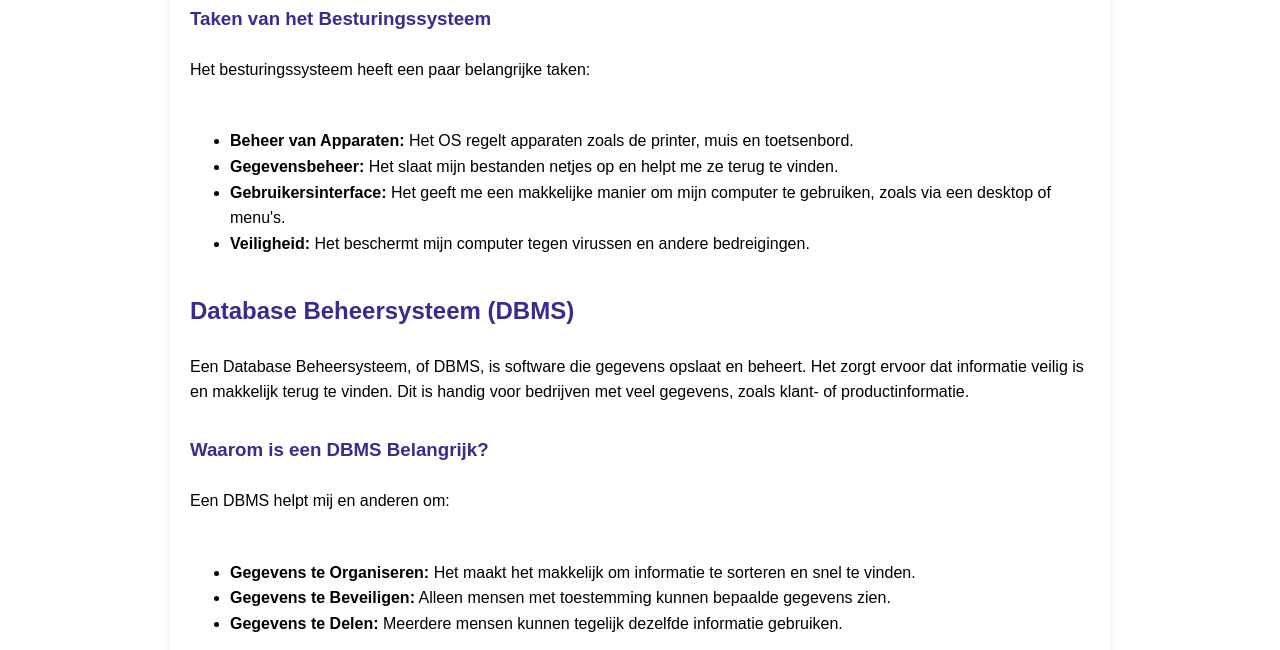
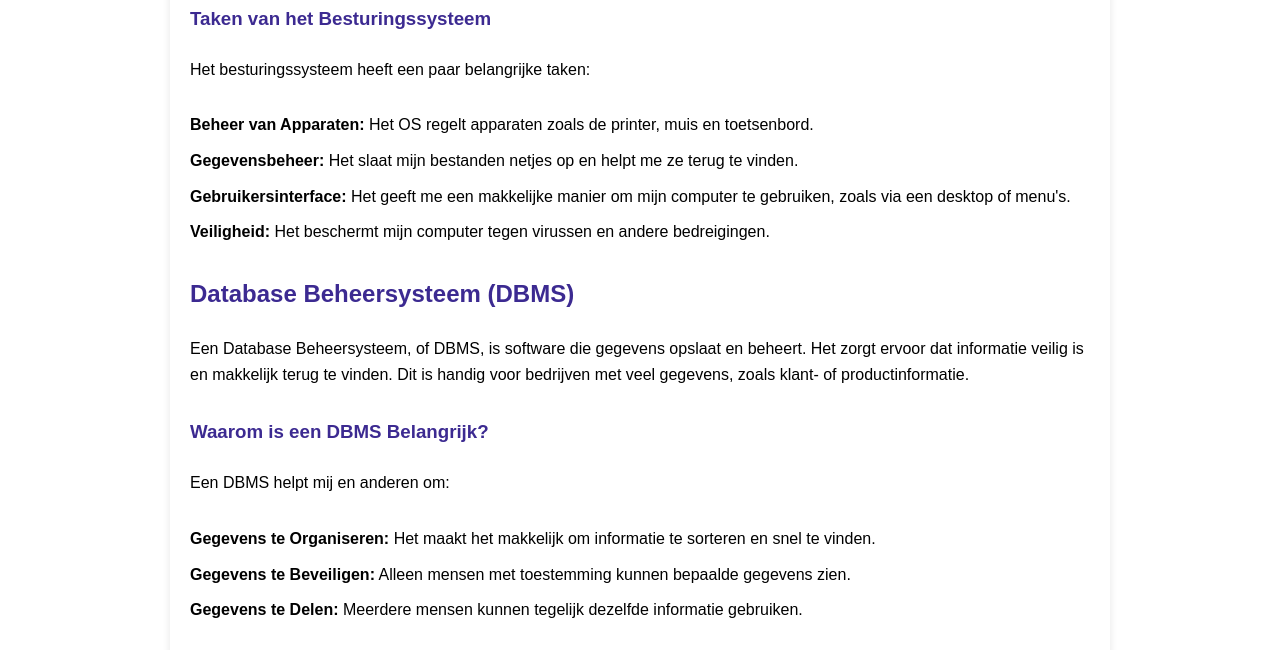
Before and after one commit to Nizaro9/Nizaro9.github.io, a plain HTML site: page logischelaag.html in a window 1280 px wide. Shown: the part 390-1040 px from the top of the page. Drawn offline with Linux system fonts and the light colour scheme.

Commit message:
Update logischelaag.html

```diff
--- a/logischelaag.html
+++ b/logischelaag.html
@@ -49,24 +49,23 @@
 
         <h3>Taken van het Besturingssysteem</h3>
         <p>Het besturingssysteem heeft een paar belangrijke taken:</p>
-        <ul>
-            <li><strong>Beheer van Apparaten:</strong> Het OS regelt apparaten zoals de printer, muis en toetsenbord.</li>
-            <li><strong>Gegevensbeheer:</strong> Het slaat mijn bestanden netjes op en helpt me ze terug te vinden.</li>
-            <li><strong>Gebruikersinterface:</strong> Het geeft me een makkelijke manier om mijn computer te gebruiken, zoals via een desktop of menu's.</li>
-            <li><strong>Veiligheid:</strong> Het beschermt mijn computer tegen virussen en andere bedreigingen.</li>
-        </ul>
+   <div>
+    <p><strong>Beheer van Apparaten:</strong> Het OS regelt apparaten zoals de printer, muis en toetsenbord.</p>
+    <p><strong>Gegevensbeheer:</strong> Het slaat mijn bestanden netjes op en helpt me ze terug te vinden.</p>
+    <p><strong>Gebruikersinterface:</strong> Het geeft me een makkelijke manier om mijn computer te gebruiken, zoals via een desktop of menu's.</p>
+    <p><strong>Veiligheid:</strong> Het beschermt mijn computer tegen virussen en andere bedreigingen.</p>
+</div>
 
         <h2>Database Beheersysteem (DBMS)</h2>
         <p>Een Database Beheersysteem, of DBMS, is software die gegevens opslaat en beheert. Het zorgt ervoor dat informatie veilig is en makkelijk terug te vinden. Dit is handig voor bedrijven met veel gegevens, zoals klant- of productinformatie.</p>
 
         <h3>Waarom is een DBMS Belangrijk?</h3>
         <p>Een DBMS helpt mij en anderen om:</p>
-        <ul>
-            <li><strong>Gegevens te Organiseren:</strong> Het maakt het makkelijk om informatie te sorteren en snel te vinden.</li>
-            <li><strong>Gegevens te Beveiligen:</strong> Alleen mensen met toestemming kunnen bepaalde gegevens zien.</li>
-            <li><strong>Gegevens te Delen:</strong> Meerdere mensen kunnen tegelijk dezelfde informatie gebruiken.</li>
-        </ul>
-    </div>
+       <div>
+    <p><strong>Gegevens te Organiseren:</strong> Het maakt het makkelijk om informatie te sorteren en snel te vinden.</p>
+    <p><strong>Gegevens te Beveiligen:</strong> Alleen mensen met toestemming kunnen bepaalde gegevens zien.</p>
+    <p><strong>Gegevens te Delen:</strong> Meerdere mensen kunnen tegelijk dezelfde informatie gebruiken.</p>
+</div>
 
    <!-- Footer -->
    <div class="footer">
```
